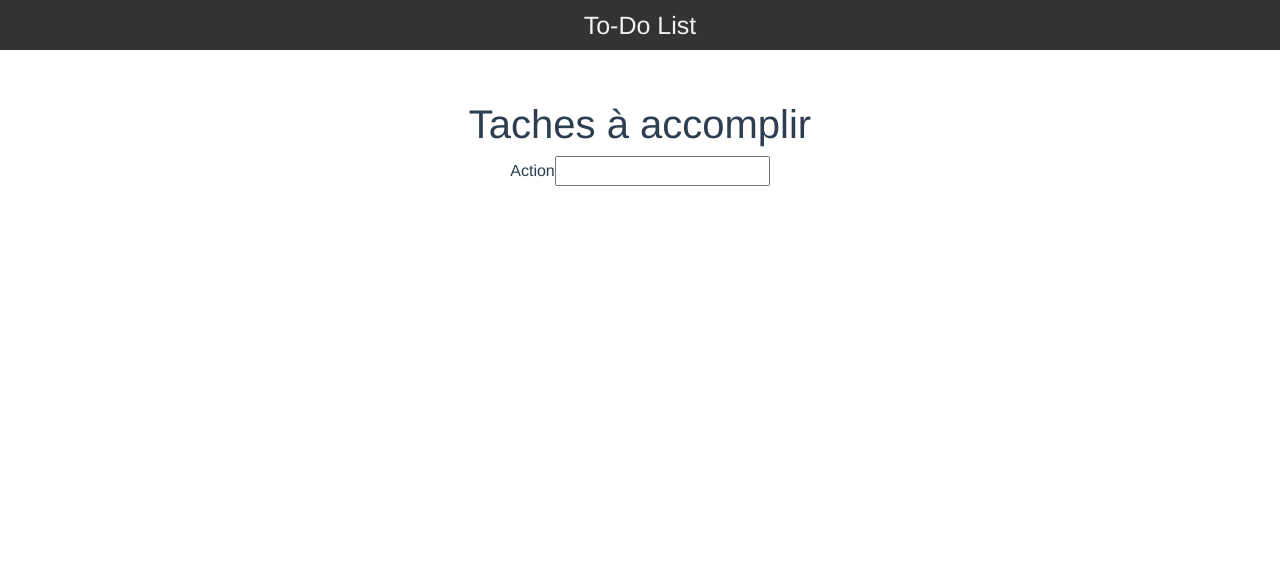
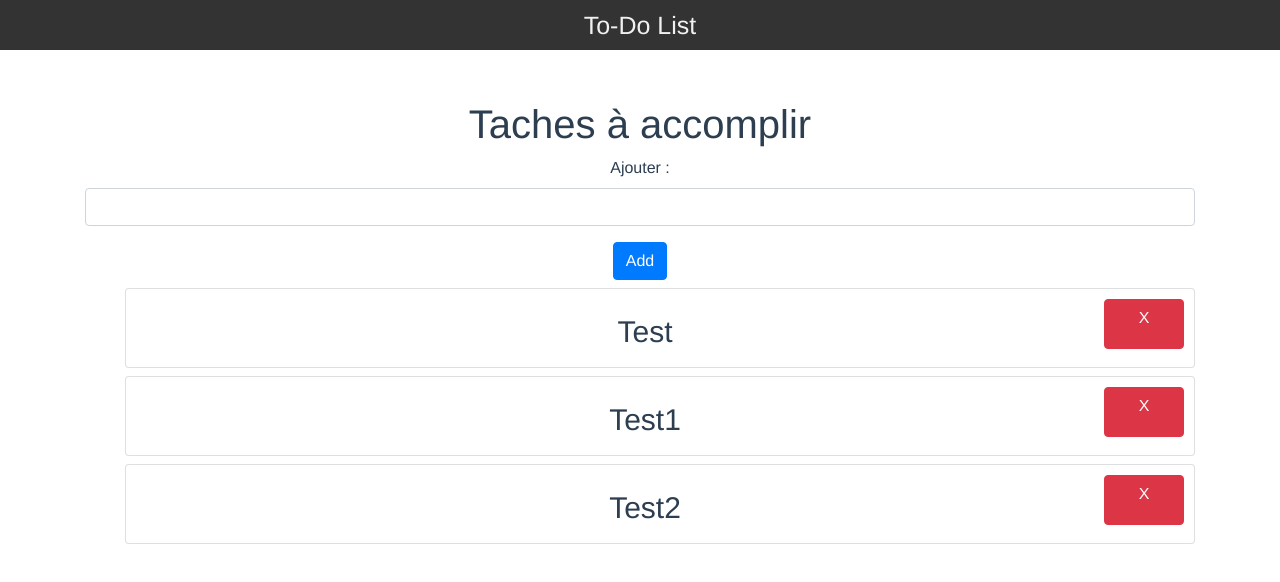
Before and after one commit to samuel-rl/VueJS-To-Do-List, a Vue app: page / in a window 1280 px wide. Shown: the top 582 px of the page. Built offline with nearby package versions, Linux system fonts and the light colour scheme.

Commit message:
Add Todo component and display them

```diff
--- a/src/components/Contenu.vue
+++ b/src/components/Contenu.vue
@@ -5,25 +5,46 @@
 
         <form>
             <div class="form-group">
-                <label for="action">Action</label>
-                <input type="text" id="action">
+                <label for="action">Ajouter :</label>
+                <input type="text" id="action" class="form-control">
             </div>
+            <button class="btn btn-primary">Add</button>
 
         </form>
+        <ul>
+            <li v-bind:key="index" v-for="(toDo, index) in array">
+                <item :toDo="toDo"></item>
+            </li>
+        </ul>
+    </div>
 
-    </div>
 </template>
 
 <script>
+import Item from './Item';
 
 export default {
 	name: 'Contenu',
-
+	data() {
+		return {
+			formData: {
+				toDo: '',
+			},
+			array: ['Test', 'Test1', 'Test2'],
+		};
+	},
+	components: {
+		Item: Item,
+	},
 };
 </script>
 
-<style>
+<style scoped>
     h1 {
-        margin-top: 100px!important;
+        margin-top: 100px !important;
+    }
+
+    ul {
+        list-style: none;
     }
 </style>
--- /dev/null
+++ b/src/components/Item.vue
@@ -0,0 +1,38 @@
+<template>
+    <div class="card my-2 item-todo">
+        <p>{{ toDo }}</p>
+        <div class="btn-supr btn btn-danger">X</div>
+    </div>
+</template>
+
+
+<script>
+export default {
+    name :'Item',
+    props : [
+        'toDo'
+    ]
+}
+</script>
+
+
+<style scoped>
+
+    .item-todo {
+        position: relative;
+        padding: 20px 60px 20px 30px;
+        font-size: 30px;
+        height: 80px;
+    }
+
+    .btn-supr {
+        text-align: center;
+        vertical-align: middle;
+        width: 80px;
+        height: 50px;
+        position: absolute;
+        top: 10px;
+        right: 10px;
+    }
+
+</style>
```
